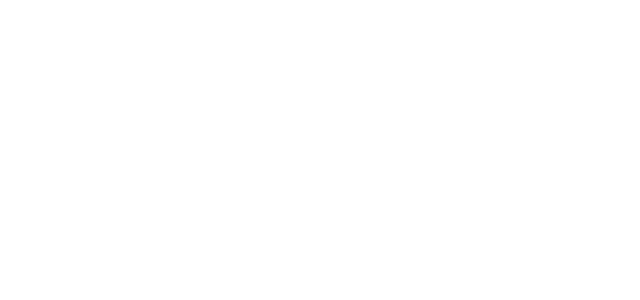
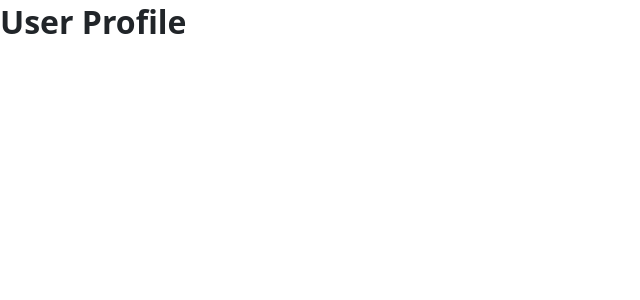
Before and after one commit to nevinalisheva/Berlinale-FMA, a Next.js app: page /user/1 in a window 1280 px wide. Shown: the top 300 px of the page, without its empty margins (0-640 px from the left). Built offline with nearby package versions, Linux system fonts and the light colour scheme.

Commit message:
add useState to store userId for router.query

```diff
--- a/pages/user/[id].js
+++ b/pages/user/[id].js
@@ -1,8 +1,17 @@
-import React from "react";
+import React, { useEffect, useState } from "react";
 import styles from "./UserProfile.module.css";
+import { useRouter } from "next/router";
 
 function UserProfile() {
-  return <div className={styles.container}></div>;
+  const router = useRouter();
+  const { id } = router.query;
+  const [userId] = useState(id);
+
+  return (
+    <div className={styles.container}>
+      <h1>User Profile</h1>
+    </div>
+  );
 }
 
 export default UserProfile;
```
